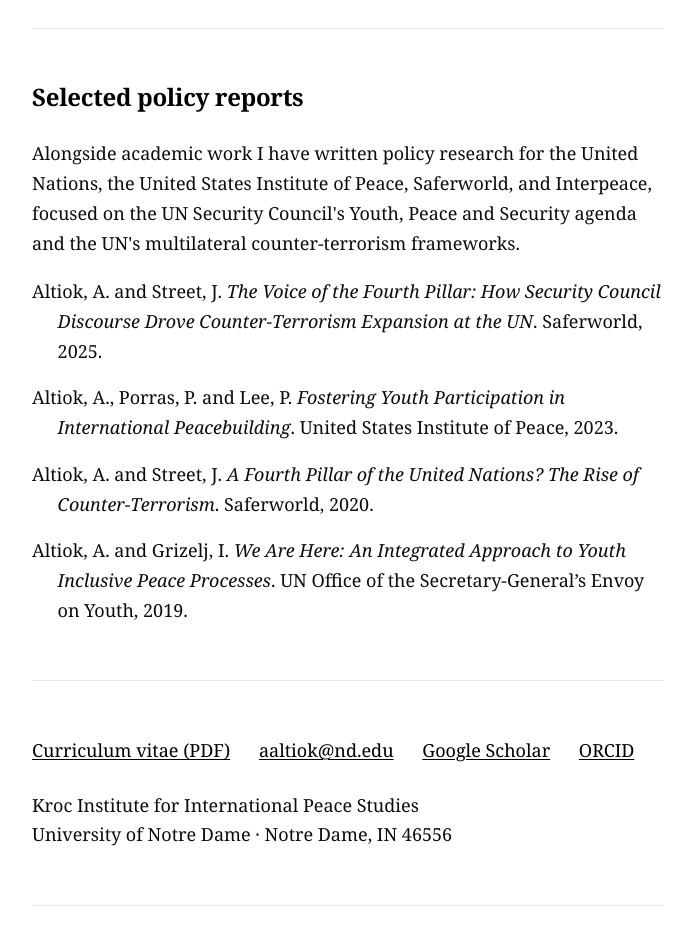
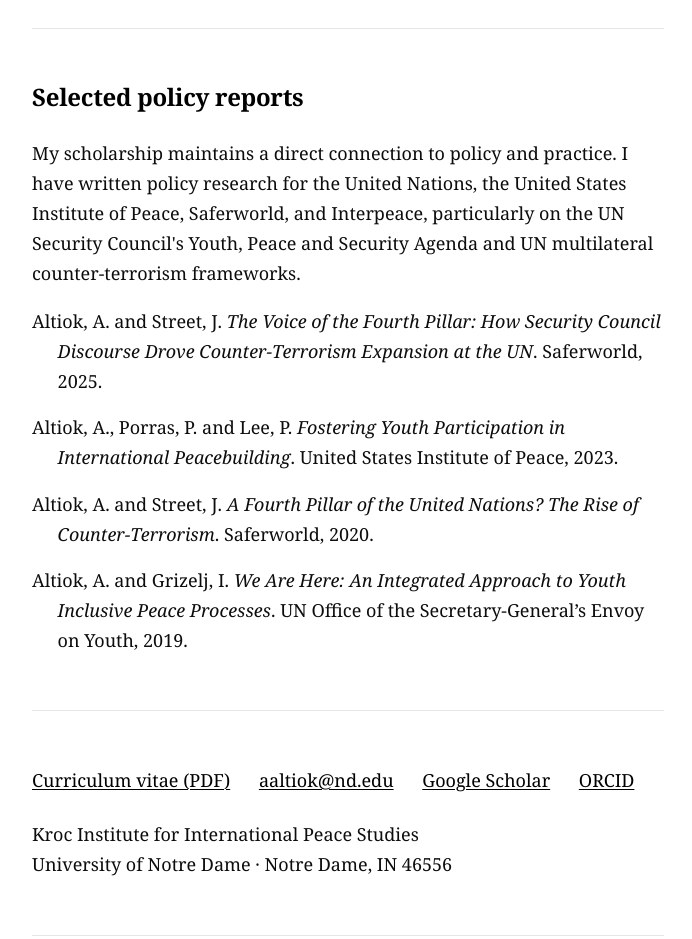
Before and after one commit to aaltiok/aaltiok.github.io, a plain HTML site: page index.html in a window 1280 px wide. Shown: the part 5820-6759 px from the top of the page, without its empty margins (292-984 px from the left). Drawn offline with Linux system fonts and the light colour scheme.

Commit message:
Update index.html

```diff
--- a/index.html
+++ b/index.html
@@ -262,15 +262,12 @@
     <p>Teaching statement and sample syllabi available on request.</p>
   </section>
 
-  <section id="policy">
+<section id="policy">
     <h2>Selected policy reports</h2>
-<p>Alongside academic work I have written policy research for the United Nations, the United States Institute of Peace, Saferworld, and Interpeace, focused on the UN Security Council's Youth, Peace and Security agenda and the UN's multilateral counter-terrorism frameworks.</p>
+    <p>My scholarship maintains a direct connection to policy and practice. I have written policy research for the United Nations, the United States Institute of Peace, Saferworld, and Interpeace, particularly on the UN Security Council's Youth, Peace and Security Agenda and UN multilateral counter-terrorism frameworks.</p>
     <p class="cite">Altiok, A. and Street, J. <em>The Voice of the Fourth Pillar: How Security Council Discourse Drove Counter-Terrorism Expansion at the UN</em>. Saferworld, 2025.</p>
-
     <p class="cite">Altiok, A., Porras, P. and Lee, P. <em>Fostering Youth Participation in International Peacebuilding</em>. United States Institute of Peace, 2023.</p>
-
     <p class="cite">Altiok, A. and Street, J. <em>A Fourth Pillar of the United Nations? The Rise of Counter-Terrorism</em>. Saferworld, 2020.</p>
-
     <p class="cite">Altiok, A. and Grizelj, I. <em>We Are Here: An Integrated Approach to Youth Inclusive Peace Processes</em>. UN Office of the Secretary-General&rsquo;s Envoy on Youth, 2019.</p>
   </section>
 
```
